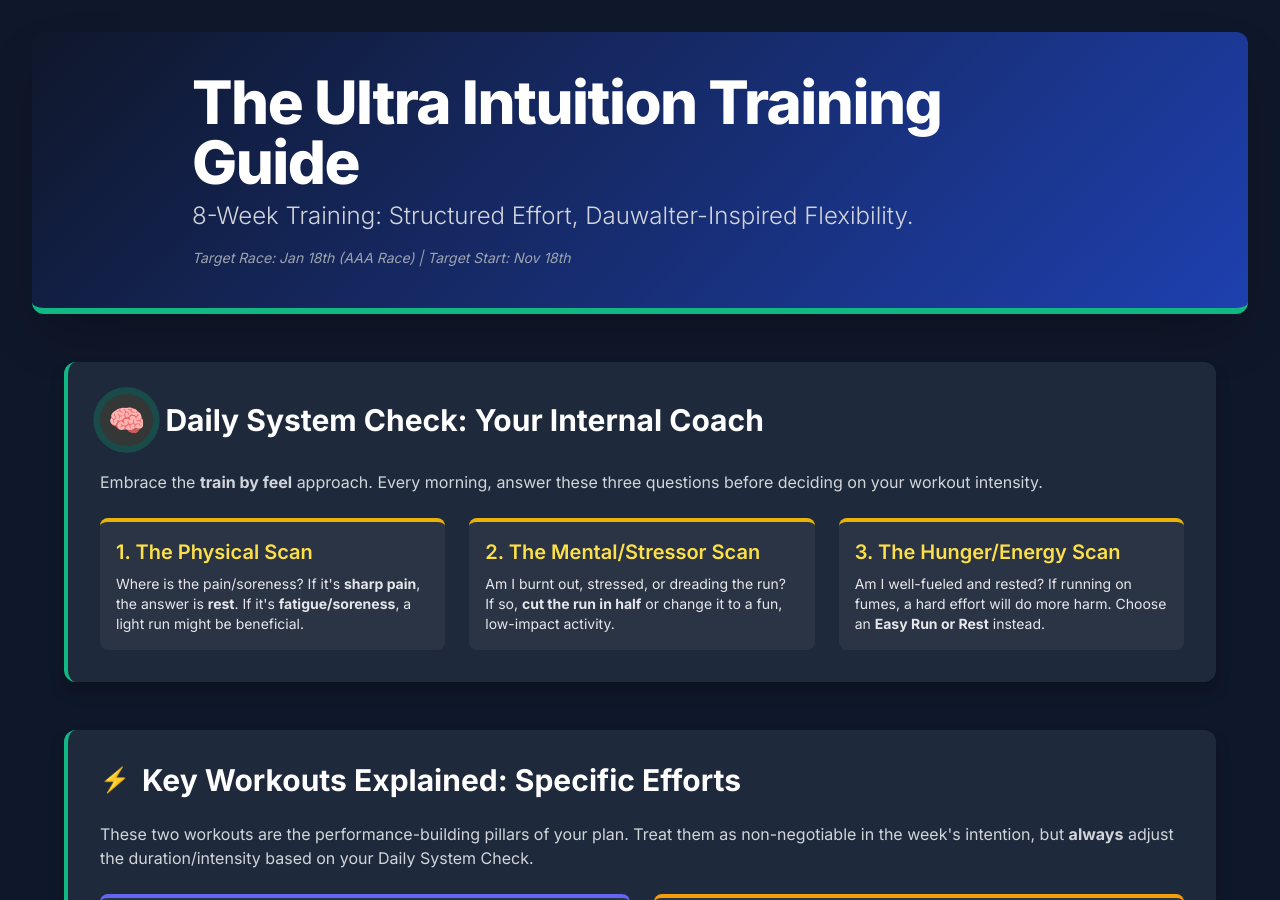
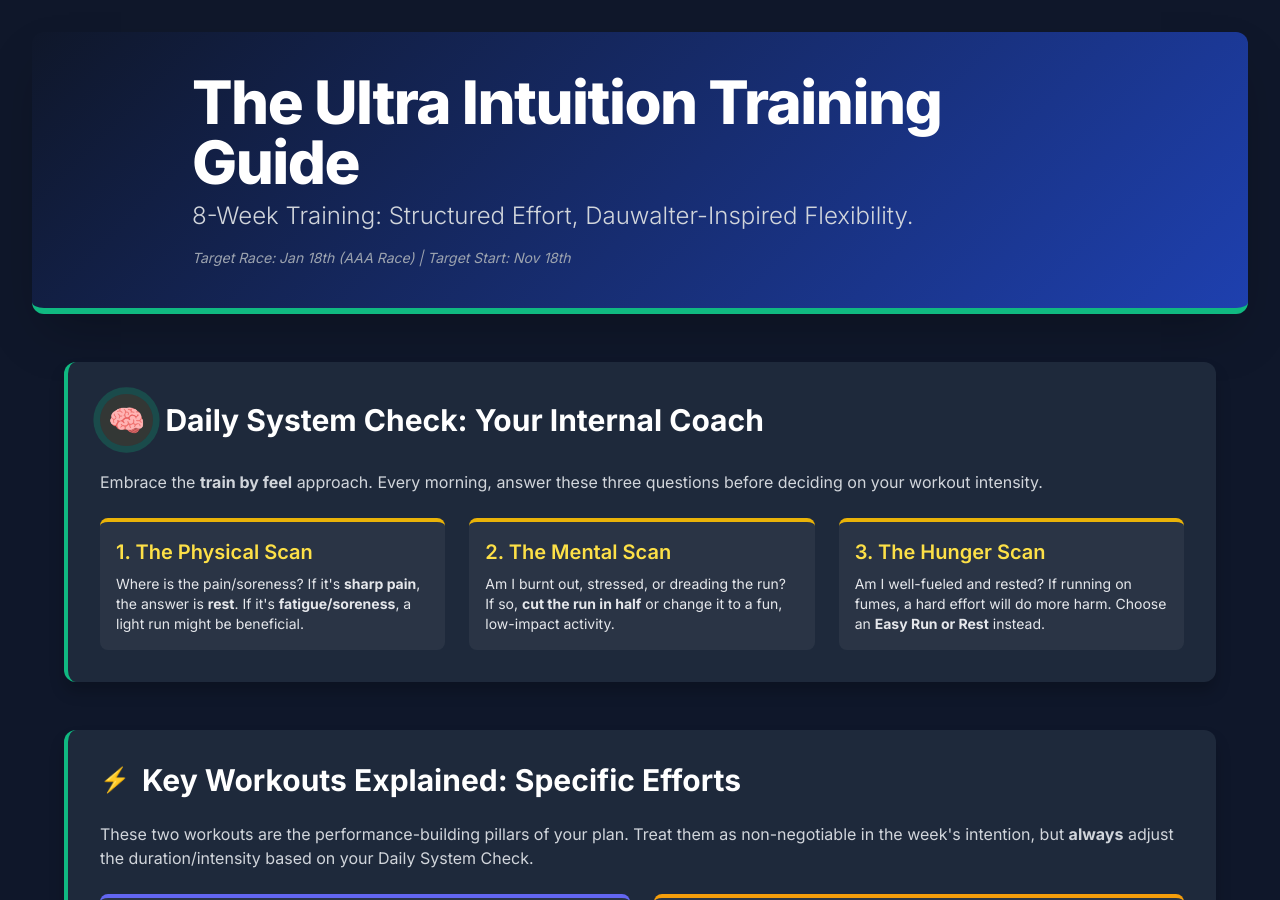
Before and after one commit to kentslaves/kentslaves.github.io, a Jekyll site: the page intuitive.html, which Jekyll copies as it is, in a window 1280 px wide and 900 px high. Built offline with Jekyll 4.4.1, drawn with Linux system fonts in a browser that asks for light colours; nearby versions of some CDN libraries.

Commit message:
Update intuitive.html

```diff
--- a/intuitive.html
+++ b/intuitive.html
@@ -108,11 +108,11 @@
                     <p class="text-sm text-gray-200">Where is the pain/soreness? If it's <b>sharp pain</b>, the answer is <b>rest</b>. If it's <b>fatigue/soreness</b>, a light run might be beneficial.</p>
                 </div>
                 <div class="p-4 rounded-lg bg-gray-700/50 border-t-4 border-yellow-500">
-                    <h3 class="text-xl font-semibold text-yellow-300 mb-2">2. The Mental/Stressor Scan</h3>
+                    <h3 class="text-xl font-semibold text-yellow-300 mb-2">2. The Mental Scan</h3>
                     <p class="text-sm text-gray-200">Am I burnt out, stressed, or dreading the run? If so, <b>cut the run in half</b> or change it to a fun, low-impact activity.</p>
                 </div>
                 <div class="p-4 rounded-lg bg-gray-700/50 border-t-4 border-yellow-500">
-                    <h3 class="text-xl font-semibold text-yellow-300 mb-2">3. The Hunger/Energy Scan</h3>
+                    <h3 class="text-xl font-semibold text-yellow-300 mb-2">3. The Hunger Scan</h3>
                     <p class="text-sm text-gray-200">Am I well-fueled and rested? If running on fumes, a hard effort will do more harm. Choose an <b>Easy Run or Rest</b> instead.</p>
                 </div>
             </div>
```
